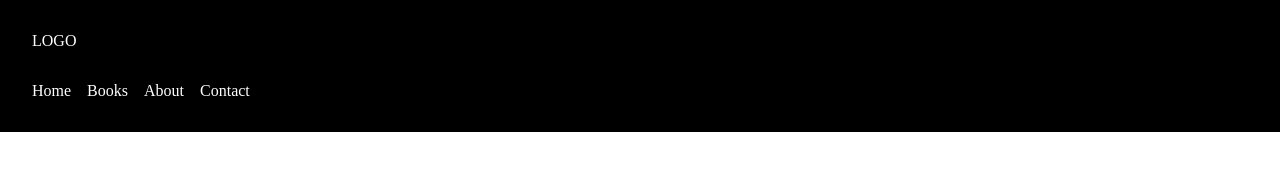
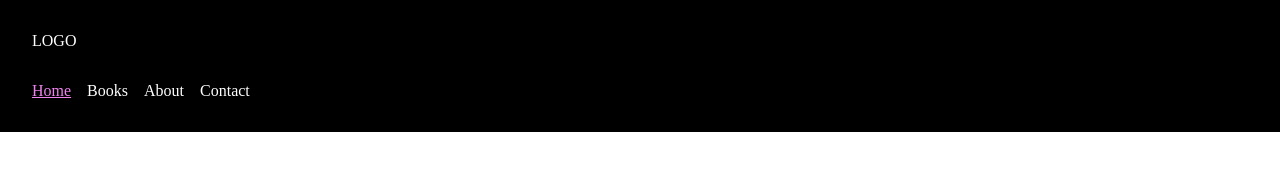
Before and after one commit to Alberto-Monaco/react-library, a React (Vite) app: page / in a window 1280 px wide. Shown: the top 170 px of the page. Built offline with nearby package versions, Linux system fonts and the light colour scheme.

Commit message:
add navlink and component mainmenu

```diff
--- /dev/null
+++ b/src/components/MainMenu.jsx
@@ -0,0 +1,12 @@
+import { NavLink } from 'react-router-dom'
+
+export default function MainMenu() {
+	return (
+		<nav>
+			<NavLink to='/'>Home</NavLink>
+			<NavLink to='/books'>Books</NavLink>
+			<NavLink to='/about'>About</NavLink>
+			<NavLink to='/contact'>Contact</NavLink>
+		</nav>
+	)
+}
--- a/src/index.css
+++ b/src/index.css
@@ -17,10 +17,12 @@
         margin-right: 1rem;
         color: white;
         text-decoration: none;
-    }
 
-    a:hover {
-        text-decoration: underline;
+
+        &.active {
+            text-decoration: underline;
+            color: violet;
+        }
     }
 }
 
--- a/src/pages/About.jsx
+++ b/src/pages/About.jsx
@@ -1,14 +1,10 @@
+import MainMenu from '../components/MainMenu'
 export default function About() {
 	return (
 		<>
 			<header>
 				<div className='logo'>LOGO</div>
-				<nav>
-					<a href='/'>Home</a>
-					<a href='/books'>Books</a>
-					<a href='/about'>About</a>
-					<a href='/contact'>Contact</a>
-				</nav>
+				<MainMenu />
 			</header>
 			<main>
 				<h1>About Page</h1>
--- a/src/pages/Books.jsx
+++ b/src/pages/Books.jsx
@@ -1,14 +1,10 @@
+import MainMenu from '../components/MainMenu'
 export default function Books() {
 	return (
 		<>
 			<header>
 				<div className='logo'>LOGO</div>
-				<nav>
-					<a href='/'>Home</a>
-					<a href='/books'>Books</a>
-					<a href='/about'>About</a>
-					<a href='/contact'>Contact</a>
-				</nav>
+				<MainMenu />
 			</header>
 			<main>
 				<h1>Books Page</h1>
--- a/src/pages/Contact.jsx
+++ b/src/pages/Contact.jsx
@@ -1,14 +1,11 @@
+import MainMenu from '../components/MainMenu'
+
 export default function Contact() {
 	return (
 		<>
 			<header>
 				<div className='logo'>LOGO</div>
-				<nav>
-					<a href='/'>Home</a>
-					<a href='/books'>Books</a>
-					<a href='/about'>About</a>
-					<a href='/contact'>Contact</a>
-				</nav>
+				<MainMenu />
 			</header>
 			<main>
 				<h1>Contact Page</h1>
--- a/src/pages/Home.jsx
+++ b/src/pages/Home.jsx
@@ -1,14 +1,11 @@
+import MainMenu from '../components/MainMenu'
+
 export default function Home() {
 	return (
 		<>
 			<header>
 				<div className='logo'>LOGO</div>
-				<nav>
-					<a href='/'>Home</a>
-					<a href='/books'>Books</a>
-					<a href='/about'>About</a>
-					<a href='/contact'>Contact</a>
-				</nav>
+				<MainMenu />
 			</header>
 			<main>
 				<h1>Home Page</h1>
```
